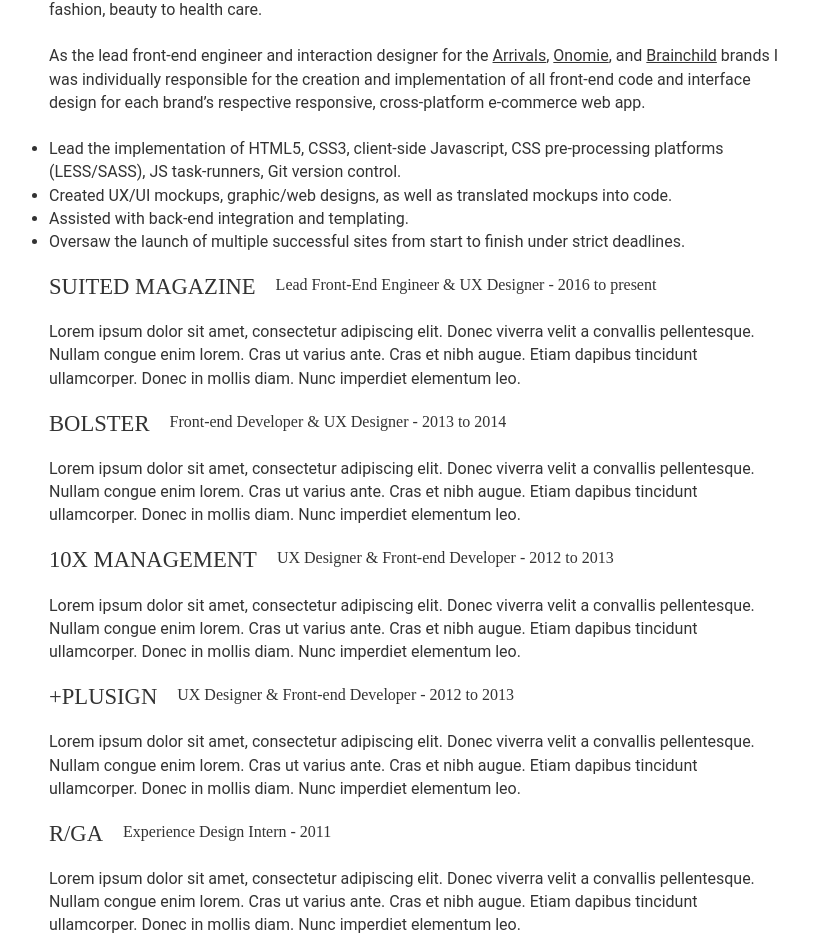
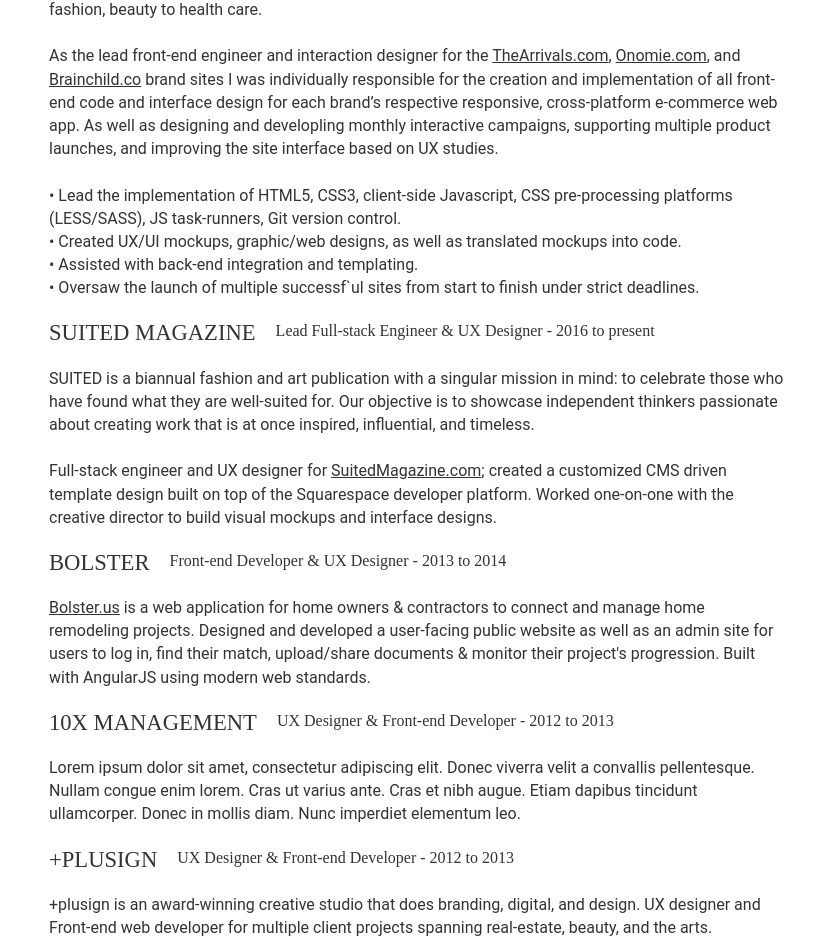
Before and after one commit to kimispencer/old-portfolio, a React (Create React App) app: page /resume in a window 1280 px wide. Shown: the part 560-1502 px from the top of the page, without its empty margins (355-1169 px from the left). Built offline with nearby package versions, Linux system fonts and the light colour scheme; the HTML template or start-up script is replaced by a standard one; a web font is replaced by a local one.

Commit message:
clean up + stable

```diff
--- a/src/App.js
+++ b/src/App.js
@@ -23,7 +23,7 @@
 	constructor() {
 		super();
 		this.state = {
-			isNavOpen: false
+			isNavOpen: false,
 		}
 		this.toggleNav = this.toggleNav.bind(this);
 	}
--- a/src/pages/Projects/ProjectList.css
+++ b/src/pages/Projects/ProjectList.css
@@ -64,6 +64,7 @@
   margin-bottom: 20px; }
 
 .ProjectListItem {
+  border: 1px dashed red;
   cursor: pointer;
   background-image: none !important;
   /*
--- a/src/pages/Projects/ProjectList.js
+++ b/src/pages/Projects/ProjectList.js
@@ -1,8 +1,9 @@
-import React from 'react';
+import React, { Component } from 'react';
 import {
 	Route,
 	Link
 } from 'react-router-dom';
+import TransitionGroup from 'react-addons-transition-group';
 
 import './ProjectList.css';
 
@@ -91,7 +92,6 @@
 	const style = {
 		backgroundImage: 'url(' + project.coverImg + ')'
 	}
-
 	return(
 		<div className="ProjectDetail">
 			<div className="project-detail-cover" style={style}></div>
@@ -125,7 +125,7 @@
 		backgroundImage: 'url(' + props.project.coverImg + ')'
 	}
 	return (
-		<div className="ProjectListItem" style={style}>
+		<div className="ProjectListItem" style={style} onClick={props.handleClick}>
 			<div className="text">
 				<p>{props.project.name}</p>
 			</div>
@@ -133,23 +133,57 @@
 	);
 }
 
-const ProjectList = (props) => {
-	return (
+class ProjectList extends Component {
+	constructor(props) {
+		super(props);
+		this.state = {
+			isProjectOpen: false,
+			matchUrl : props.match.url
+		}
+		this.toggleProjectDetail = this.toggleProjectDetail.bind(this);
+	}
+	toggleProjectDetail() {
+		this.setState(prevState => ({
+			isProjectOpen: !prevState.isProjectOpen
+		}));
+console.log(this.state.isProjectOpen)
+	}
+	render() {
+		return(
 			<div className="ProjectList">
-			<Link to={props.match.url}>
+				<Link to={this.state.matchUrl}>
 					<h4 className="title center">Projects</h4>
 				</Link>
 				<ul className="project-list">
 					{PROJECTS.map((project, index) =>
-					<li key={index}>
-						 <Link to={props.match.url + '/' + project.url}>
-							<ProjectListItem project={project}/>
+						<li key={index} >
+							 <Link to={this.state.matchUrl + '/' + project.url} >
+								<ProjectListItem project={project} handleClick={this.toggleProjectDetail}/>
 							</Link>
 						</li>
 					)}
 				</ul>
-			<Route path={`${props.match.url}/:id`} component={ProjectDetail}/>
+				<Route path={`${this.state.matchUrl}/:id`} component={ProjectDetail}/>
 			</div>
 		);
 	}
+}
+
+// const ProjectList = (props) => {
+// 	return (
+// 		<div className="ProjectList">
+// 			<h4 className="title center">Projects</h4>
+// 			<ul className="project-list">
+// 				{PROJECTS.map((project, index) =>
+// 					<li key={index} onClick={props.handleClick} >
+// 						 <Link to={props.match.url + '/' + project.url} >
+// 							<ProjectListItem project={project} />
+// 						</Link>
+// 					</li>
+// 				)}
+// 			</ul>
+// 			<Route path={`${props.match.url}/:id`} component={ProjectDetail}/>
+// 		</div>
+// 	);
+// }
 export default ProjectList;
--- a/src/pages/Projects/ProjectList.scss
+++ b/src/pages/Projects/ProjectList.scss
@@ -10,6 +10,7 @@
 	}
 }
 .ProjectListItem {
+	@include border(red);
 	cursor: pointer;
 	background-image: none !important;
 /*
--- a/src/pages/Resume/Resume.css
+++ b/src/pages/Resume/Resume.css
@@ -97,7 +97,7 @@
   margin-right: 20px; }
 
 .Resume .resume-container .resume-section ul li {
-  list-style: disc; }
+  /*list-style: disc;*/ }
 
 /* 640px or bigger */
 @media only screen and (min-width: 640px) {
--- a/src/pages/Resume/Resume.js
+++ b/src/pages/Resume/Resume.js
@@ -2,7 +2,7 @@
 
 import './Resume.css';
 
-const Resume = ({}) => (
+const Resume = () => (
 	<div className="Resume">
 
 		<div className="resume-container">
@@ -21,7 +21,7 @@
 					<h4 className="bold title underline">PROFILE</h4>
 				</div>
 				<div className="right-col">
-					<p>Hi, I’m Kimi! I’m a front-end engineer and interaction designer based in NYC. I have over 8 years experience working in technology from San Francisco startups to NYC digital agencies. I create identity and digital experiences through concept development, UX & visual design, and creative coding solutions. I have a personal passion for data visualization and creating visuals for music performances.</p>
+					<p>Hi, I’m Kimi! I’m a front-end engineer and interaction designer based in NYC. I have over 9 years experience working in technology from San Francisco startups to NYC digital agencies. I create identity and digital experiences through concept development, UX & visual design, and creative coding solutions. I have a personal passion for data visualization and creating visuals for music performances.</p>
 				</div>
 			</div>
 			<div className="resume-section" id="WorkExperience">
@@ -40,28 +40,30 @@
 						</div>
 						<p>Brainchild is a collection of engineers, operators and designers working on projects spanning from fashion, beauty to health care.</p>
 						<br />
-						<p>As the lead front-end engineer and interaction designer for the <a href="http://thearrivals.com" target="_blank">Arrivals</a>, <a href="http://onomie.com" target="_blank">Onomie</a>, and <a href="http://brainchild.co" target="_blank">Brainchild</a> brands I was individually responsible for the creation and implementation of all front-end code and interface design for each brand’s respective responsive, cross-platform e-commerce web app.</p>
+						<p>As the lead front-end engineer and interaction designer for the <a href="http://thearrivals.com" target="_blank">TheArrivals.com</a>, <a href="http://onomie.com" target="_blank">Onomie.com</a>, and <a href="http://brainchild.co" target="_blank">Brainchild.co</a> brand sites I was individually responsible for the creation and implementation of all front-end code and interface design for each brand’s respective responsive, cross-platform e-commerce web app. As well as designing and developling monthly interactive campaigns, supporting multiple product launches, and improving the site interface based on UX studies.</p>
 						<br />
 						<ul>
-							<li><p>Lead the implementation of HTML5, CSS3, client-side Javascript, CSS pre-processing platforms (LESS/SASS), JS task-runners, Git version control.</p></li>
-							<li><p>Created UX/UI mockups, graphic/web designs, as well as translated mockups into code.</p></li>
-							<li><p>Assisted with back-end integration and templating.</p></li>
-							<li><p>Oversaw the launch of multiple successful sites from start to finish under strict deadlines.</p></li>
+							<li><p>&bull; Lead the implementation of HTML5, CSS3, client-side Javascript, CSS pre-processing platforms (LESS/SASS), JS task-runners, Git version control.</p></li>
+							<li><p>&bull; Created UX/UI mockups, graphic/web designs, as well as translated mockups into code.</p></li>
+							<li><p>&bull; Assisted with back-end integration and templating.</p></li>
+							<li><p>&bull; Oversaw the launch of multiple successf`ul sites from start to finish under strict deadlines.</p></li>
 						</ul>
 					</div>
 					<div className="resume-section-item">
 						<div className="flex-row responsive title">
 							<h4 className="bold uppercase institution">suited magazine</h4>
-							<p className="job-title serif">Lead Front-End Engineer & UX Designer - 2016 to present</p>
+							<p className="job-title serif">Lead Full-stack Engineer & UX Designer - 2016 to present</p>
 						</div>
-						<p>Lorem ipsum dolor sit amet, consectetur adipiscing elit. Donec viverra velit a convallis pellentesque. Nullam congue enim lorem. Cras ut varius ante. Cras et nibh augue. Etiam dapibus tincidunt ullamcorper. Donec in mollis diam. Nunc imperdiet elementum leo.</p>
+						<p>SUITED is a biannual fashion and art publication with a singular mission in mind: to celebrate those who have found what they are well-suited for. Our objective is to showcase independent thinkers passionate about creating work that is at once inspired, influential, and timeless.</p>
+						<br />
+						<p>Full-stack engineer and UX designer for <a href="http://suitedmagazine.com" target="_blank">SuitedMagazine.com</a>; created a customized CMS driven template design built on top of the Squarespace developer platform. Worked one-on-one with the creative director to build visual mockups and interface designs.</p>
 					</div>
 					<div className="resume-section-item">
 						<div className="flex-row responsive title">
 							<h4 className="bold uppercase institution">bolster</h4>
 							<p className="job-title serif">Front-end Developer & UX Designer - 2013 to 2014</p>
 						</div>
-						<p>Lorem ipsum dolor sit amet, consectetur adipiscing elit. Donec viverra velit a convallis pellentesque. Nullam congue enim lorem. Cras ut varius ante. Cras et nibh augue. Etiam dapibus tincidunt ullamcorper. Donec in mollis diam. Nunc imperdiet elementum leo.</p>
+						<p><a href="http://bolster.us" target="_blank">Bolster.us</a> is a web application for home owners & contractors to connect and manage home remodeling projects. Designed and developed a user-facing public website as well as an admin site for users to log in, find their match, upload/share documents & monitor their project's progression. Built with AngularJS using modern web standards.</p>
 					</div>
 					<div className="resume-section-item">
 						<div className="flex-row responsive title">
@@ -75,21 +77,21 @@
 							<h4 className="bold uppercase institution">+plusign</h4>
 							<p className="job-title serif">UX Designer & Front-end Developer - 2012 to 2013</p>
 						</div>
-						<p>Lorem ipsum dolor sit amet, consectetur adipiscing elit. Donec viverra velit a convallis pellentesque. Nullam congue enim lorem. Cras ut varius ante. Cras et nibh augue. Etiam dapibus tincidunt ullamcorper. Donec in mollis diam. Nunc imperdiet elementum leo.</p>
+						<p>+plusign is an award-winning creative studio that does branding, digital, and design. UX designer and Front-end web developer for multiple client projects spanning real-estate, beauty, and the arts. <a href="http://plusign.com" target="_blank">Plusign.com</a></p>
 					</div>
 					<div className="resume-section-item">
 						<div className="flex-row responsive title">
 							<h4 className="bold uppercase institution">r/ga</h4>
 							<p className="job-title serif">Experience Design Intern - 2011</p>
 						</div>
-						<p>Lorem ipsum dolor sit amet, consectetur adipiscing elit. Donec viverra velit a convallis pellentesque. Nullam congue enim lorem. Cras ut varius ante. Cras et nibh augue. Etiam dapibus tincidunt ullamcorper. Donec in mollis diam. Nunc imperdiet elementum leo.</p>
+						<p>Developed detailed wireframes and collaborated in the redesign of Verizon Wireless in-store touch screen experiences. Designed and rapidly prototyped a mobile application for MasterCard’s and the High Line Park of NYC’s Priceless Cities campaign. Created user journeys, as well as filmed and edited corresponding concept videos. Participated in the R/GA Data Visualization Incubator. Mined, analyzed and programmed a series of information graphics of Verizon’s service networks for the creative team to better understand customer flows and touch points of the Verizon brand experience. <a href="http://rga.com" target="_blank">RGA.com</a></p>
 					</div>
 					<div className="resume-section-item">
 						<div className="flex-row responsive title">
 							<h4 className="bold uppercase institution">guide by cell</h4>
 							<p className="job-title serif">Project Manager & Web/Graphic Designer - 2008 to 2010</p>
 						</div>
-						<p>Lorem ipsum dolor sit amet, consectetur adipiscing elit. Donec viverra velit a convallis pellentesque. Nullam congue enim lorem. Cras ut varius ante. Cras et nibh augue. Etiam dapibus tincidunt ullamcorper. Donec in mollis diam. Nunc imperdiet elementum leo.</p>
+						<p>Designed, user tested, and launched interactive mobile applications and media content for over 300 museums and exhibitions. Participated in the development of Ghosts of a Chance the first Augmented Reality Game (ARG) played at the Smithsonian Museum of American Art. Created wireframes, developed mobile games and location-based narratives.</p>
 					</div>
 				</div>
 			</div>
--- a/src/pages/Resume/Resume.scss
+++ b/src/pages/Resume/Resume.scss
@@ -37,7 +37,7 @@
 			}
 			ul {
 				li {
-					list-style: disc;
+					/*list-style: disc;*/
 				}
 			}
 		}
```
Lines whose indentation alone changed are shown as unchanged.
